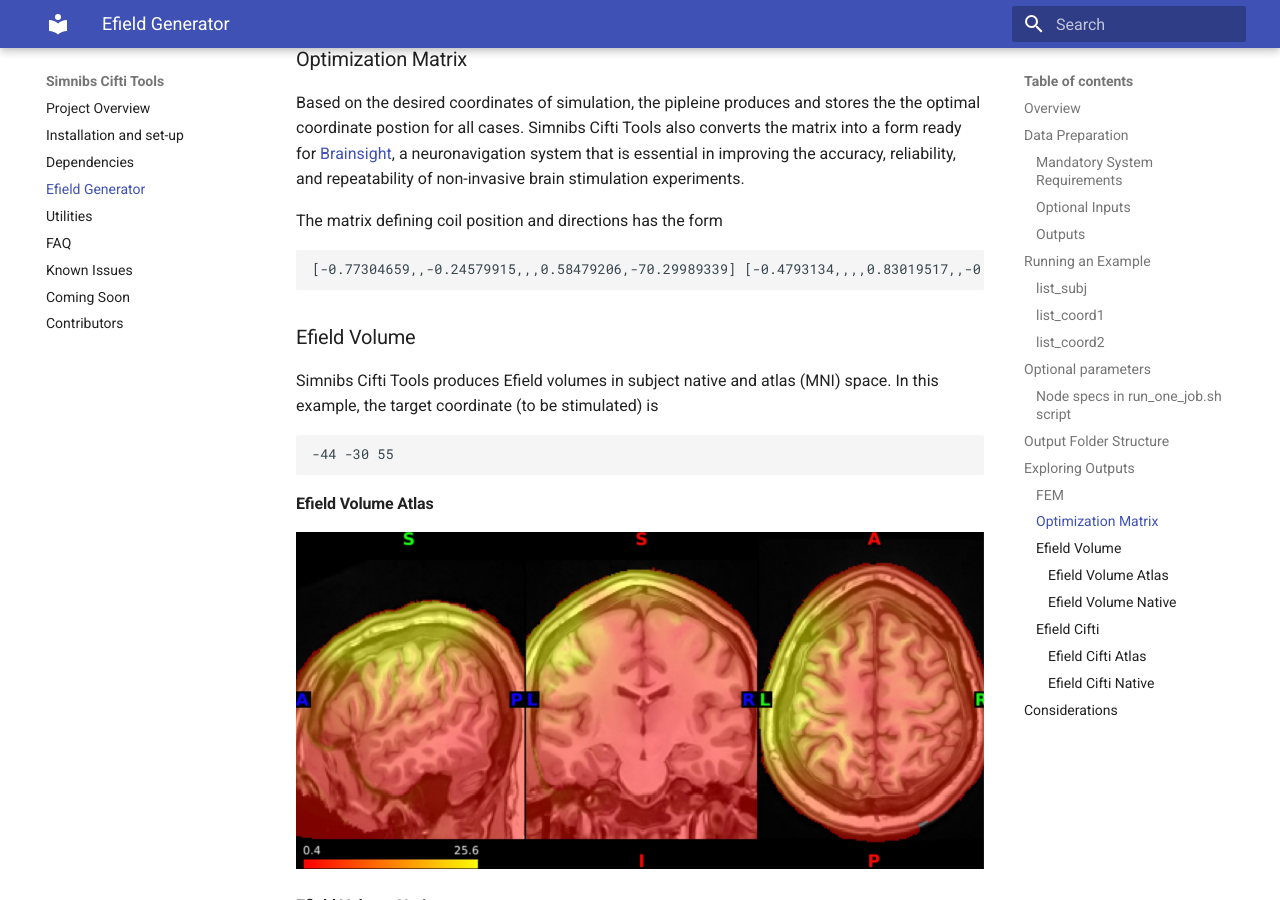
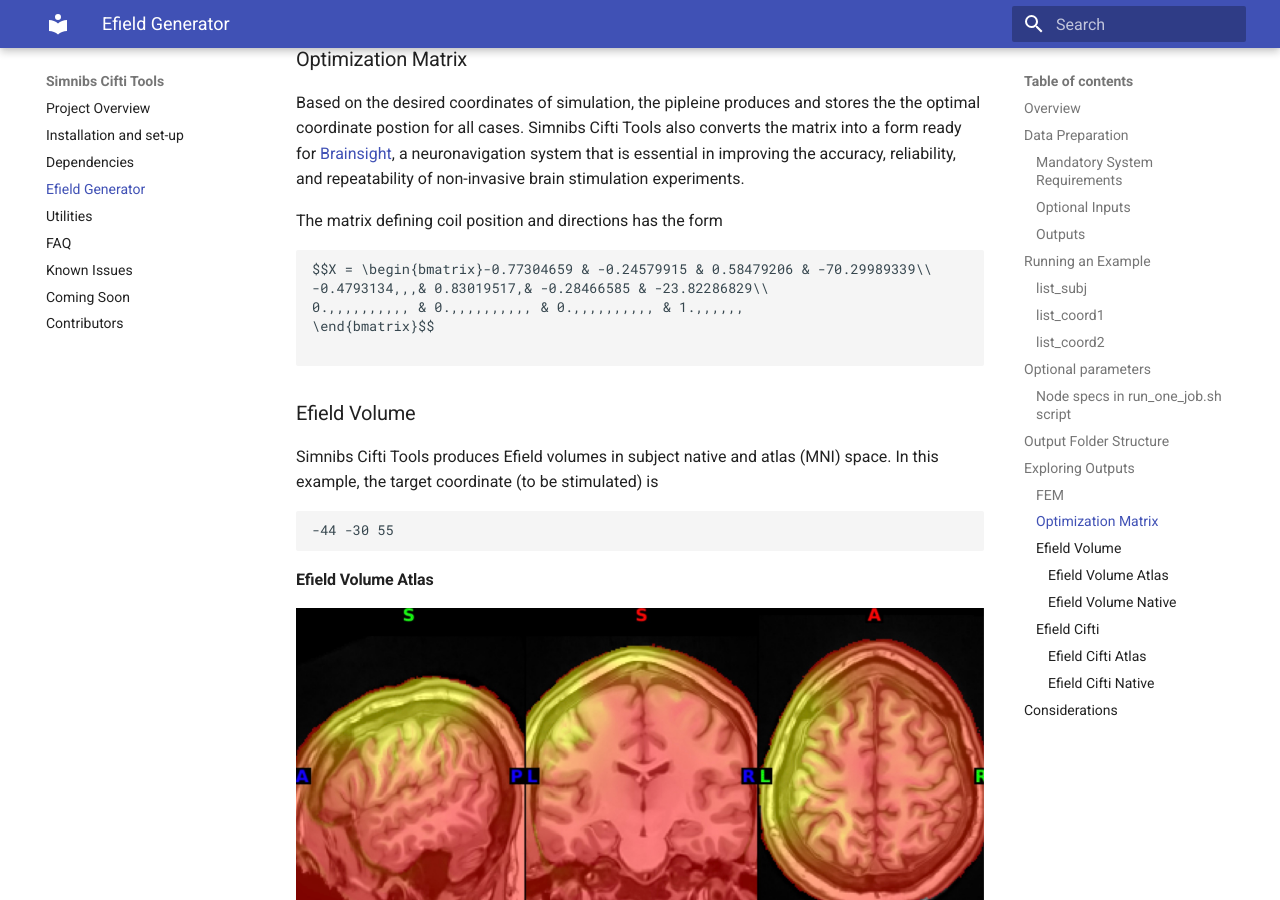
Before and after one commit to DCAN-Labs/simnibs_cifti_tools_RTD2, an MkDocs documentation site: the page built from docs/Efield_generator.md, in a window 1280 px wide and 900 px high, scrolled down 5503 px. Built offline with MkDocs 1.6.1 and Material for MkDocs 9.7.7, drawn with Linux system fonts in a browser that asks for light colours.

Commit message:
Update Efield_generator.md

````diff
--- a/docs/Efield_generator.md
+++ b/docs/Efield_generator.md
@@ -152,7 +152,11 @@ Based on the desired coordinates of simulation, the pipleine produces and stores
 The matrix defining coil position and directions has the form
 
 ```markdown
-[-0.77304659,,-0.24579915,,,0.58479206,-70.29989339] [-0.4793134,,,,0.83019517,,-0.28466585,-23.82286829][-0.41552092,,-0.50035864,,-0.75959437,,61.92179034][,0.,,,,,,,,,,,0.,,,,,,,,,,,0.,,,,,,,,,,,1.,,,,,,,]
+$$X = \begin{bmatrix}-0.77304659 & -0.24579915 & 0.58479206 & -70.29989339\\
+-0.4793134,,,& 0.83019517,& -0.28466585 & -23.82286829\\
+0.,,,,,,,,,, & 0.,,,,,,,,,, & 0.,,,,,,,,,, & 1.,,,,,,
+\end{bmatrix}$$
+
 ```
 ### Efield Volume
 Simnibs Cifti Tools produces Efield volumes in subject native and atlas (MNI) space. In this example, the target coordinate (to be stimulated) is
````
